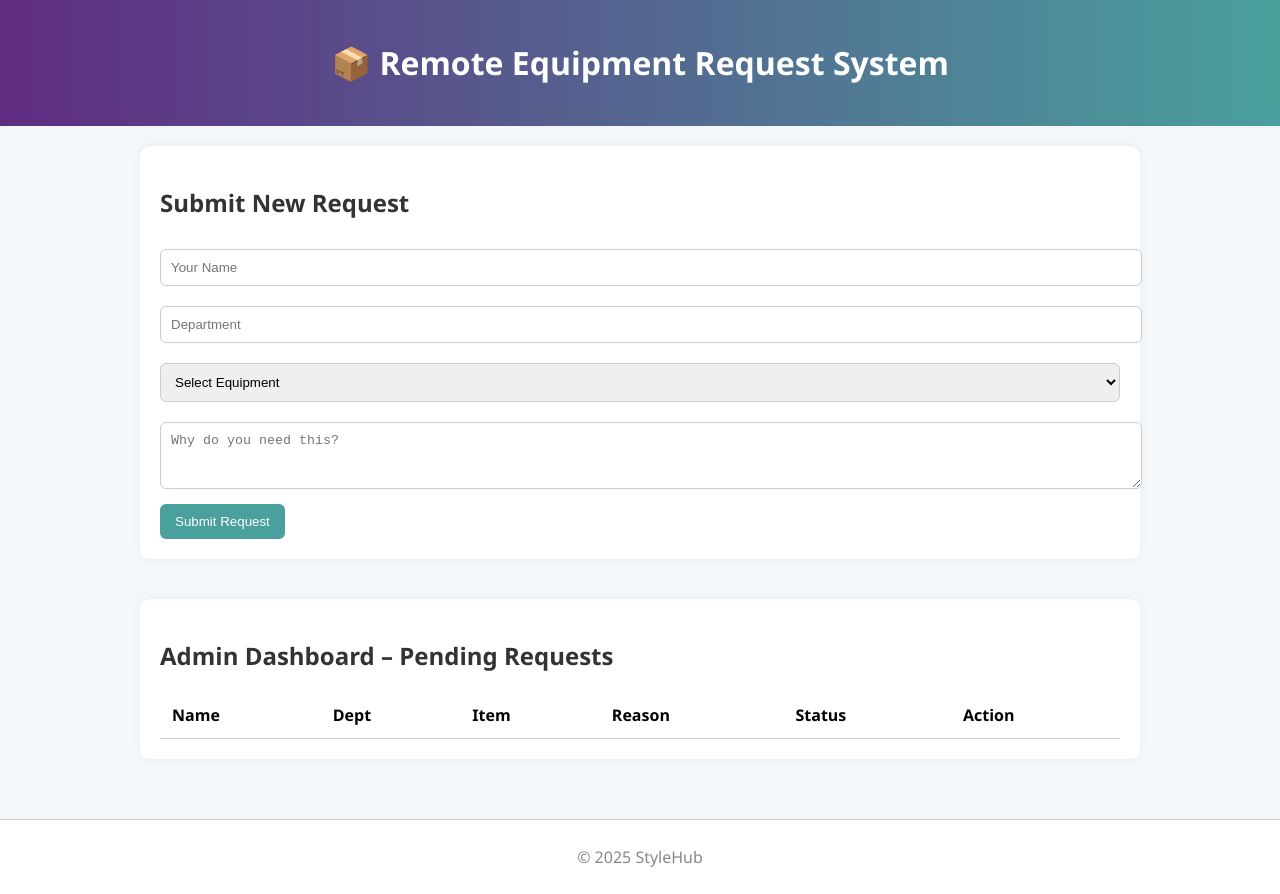
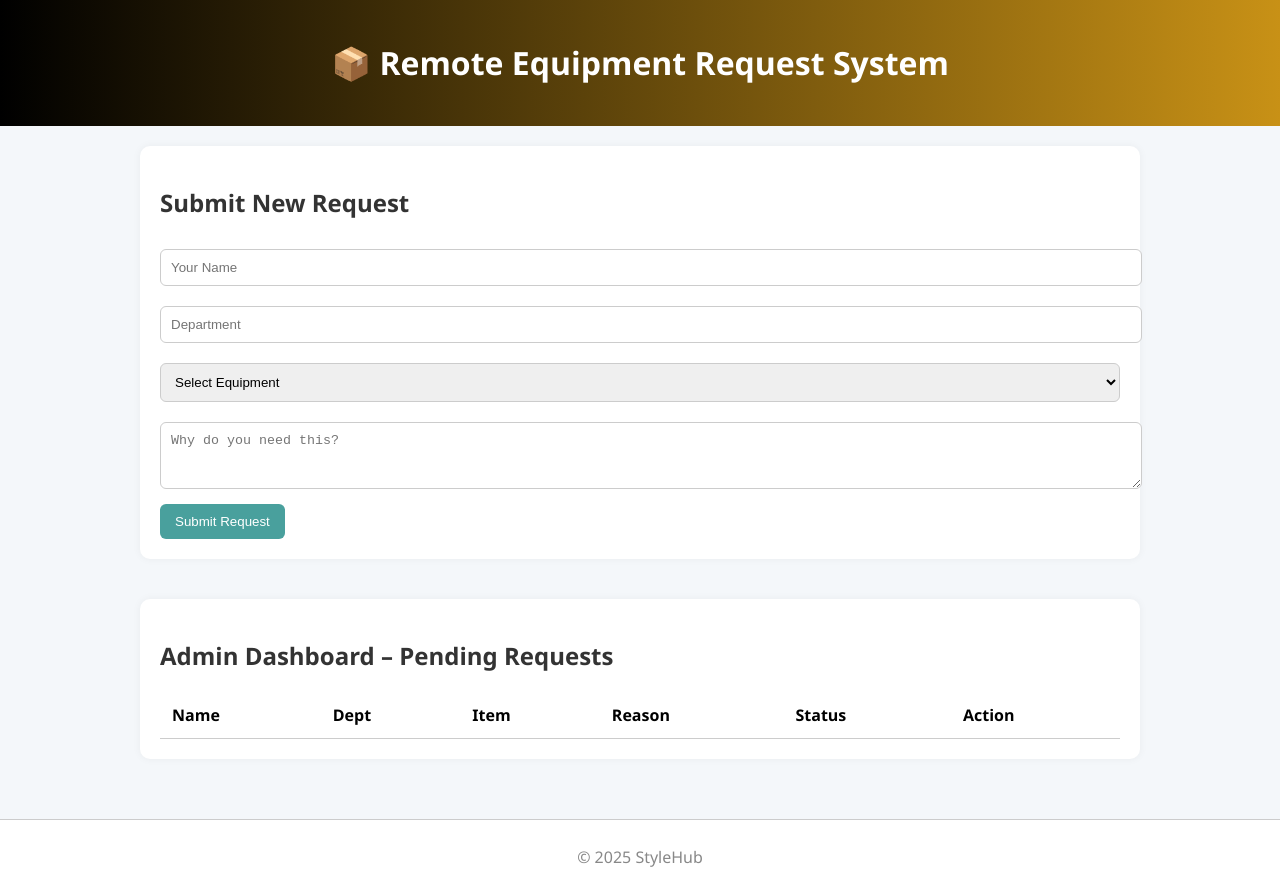
Before and after one commit to pooja-bhavani/Dev-Challenge, a plain HTML site: page index.html in a window 1280 px wide. Drawn offline with Linux system fonts and the light colour scheme.

Commit message:
Update style.css

```diff
--- a/style.css
+++ b/style.css
@@ -6,7 +6,7 @@ body {
 }
 
 header {
-  background: linear-gradient(to right, #5f2c82, #49a09d);
+  background: linear-gradient(to right, #000000, #c89116);
   color: white;
   padding: 20px;
   text-align: center;
```
